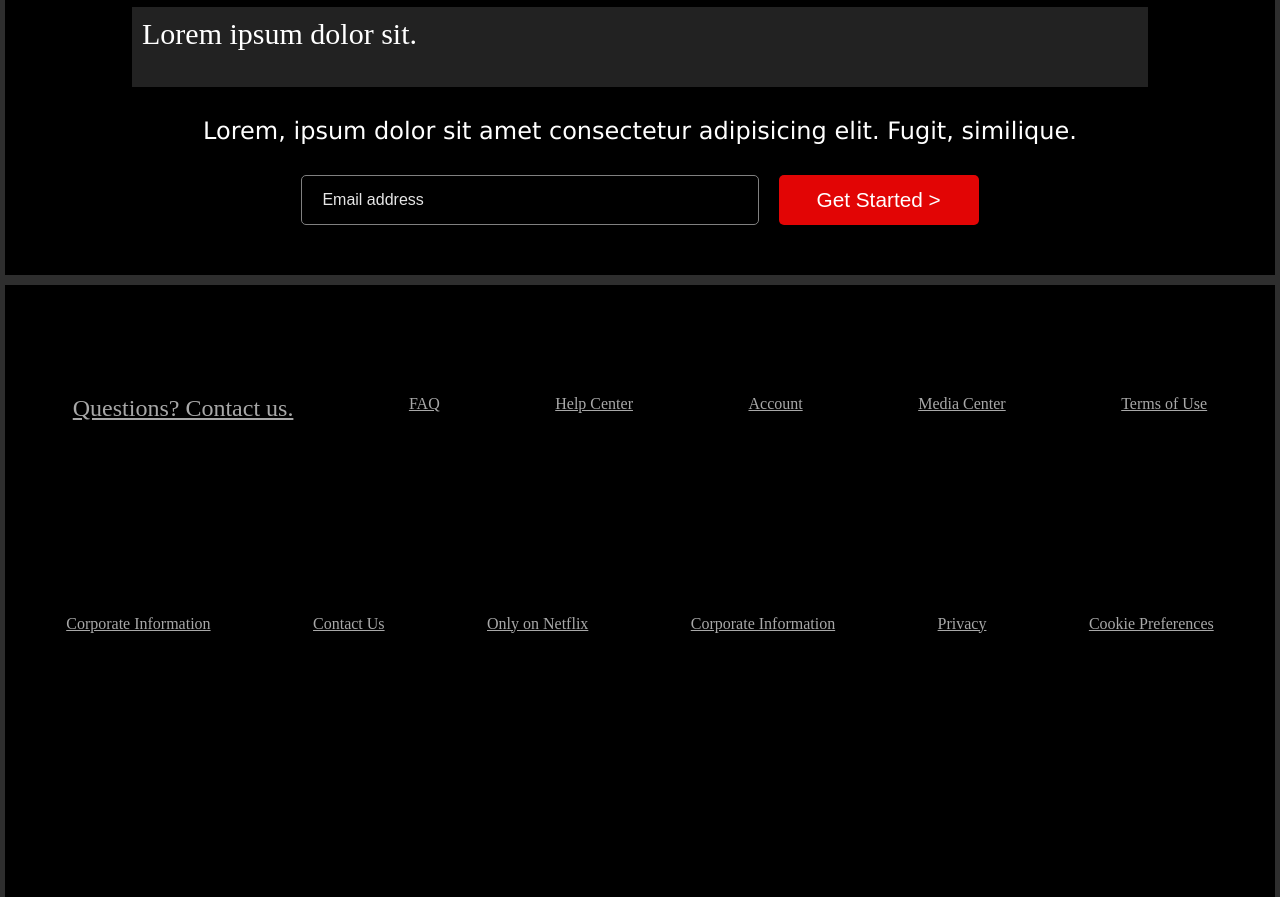
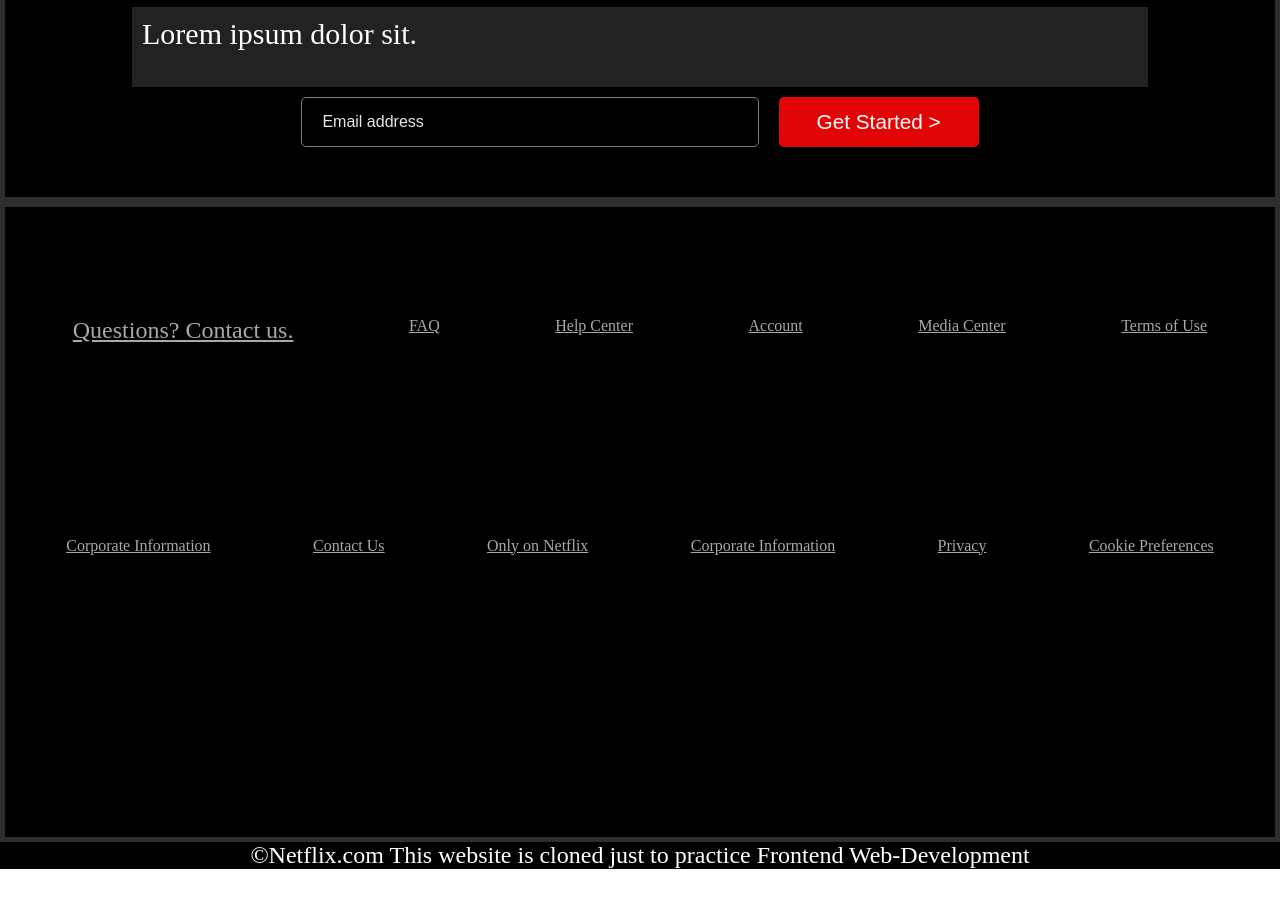
Before and after one commit to HelloIamRaju/NetflixClone, a plain HTML site: page index.html in a window 1280 px wide. Shown: the part 3923-4820 px from the top of the page. After the commit the page ends 4792 px from the top, so only its background shows below. Drawn offline with Linux system fonts and the light colour scheme.

Commit message:
Update index.html

```diff
--- a/index.html
+++ b/index.html
@@ -97,12 +97,6 @@
         <div class="qn4 qn">Lorem ipsum dolor sit.</div>
         <div class="qn5 qn">Lorem ipsum dolor sit.</div>
         <div class="qn6 qn">Lorem ipsum dolor sit.</div>
-        <div class="para">
-          <p>
-            Lorem, ipsum dolor sit amet consectetur adipisicing elit. Fugit,
-            similique.
-          </p>
-        </div>
         <div class="email">
           <input type="email" placeholder="Email address" />
           <button class="get-started">Get Started &gt;</button>
```
